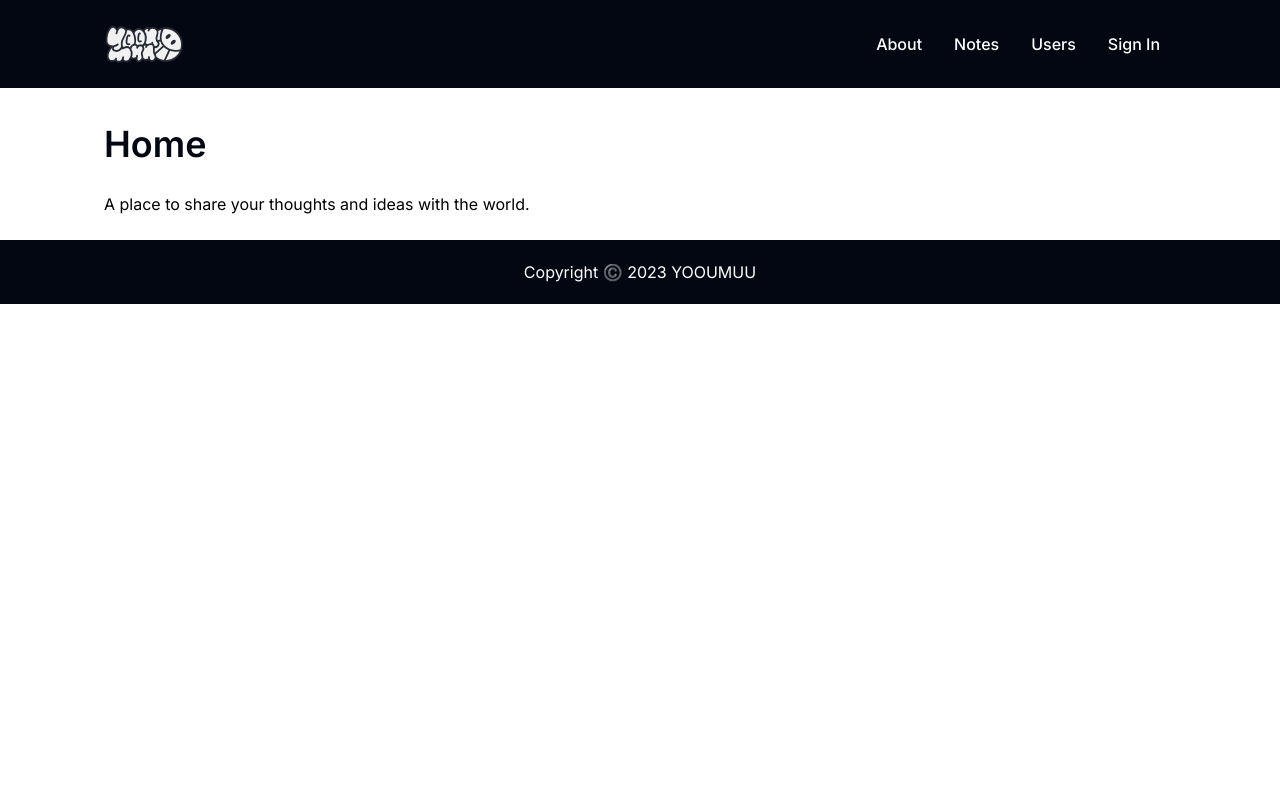
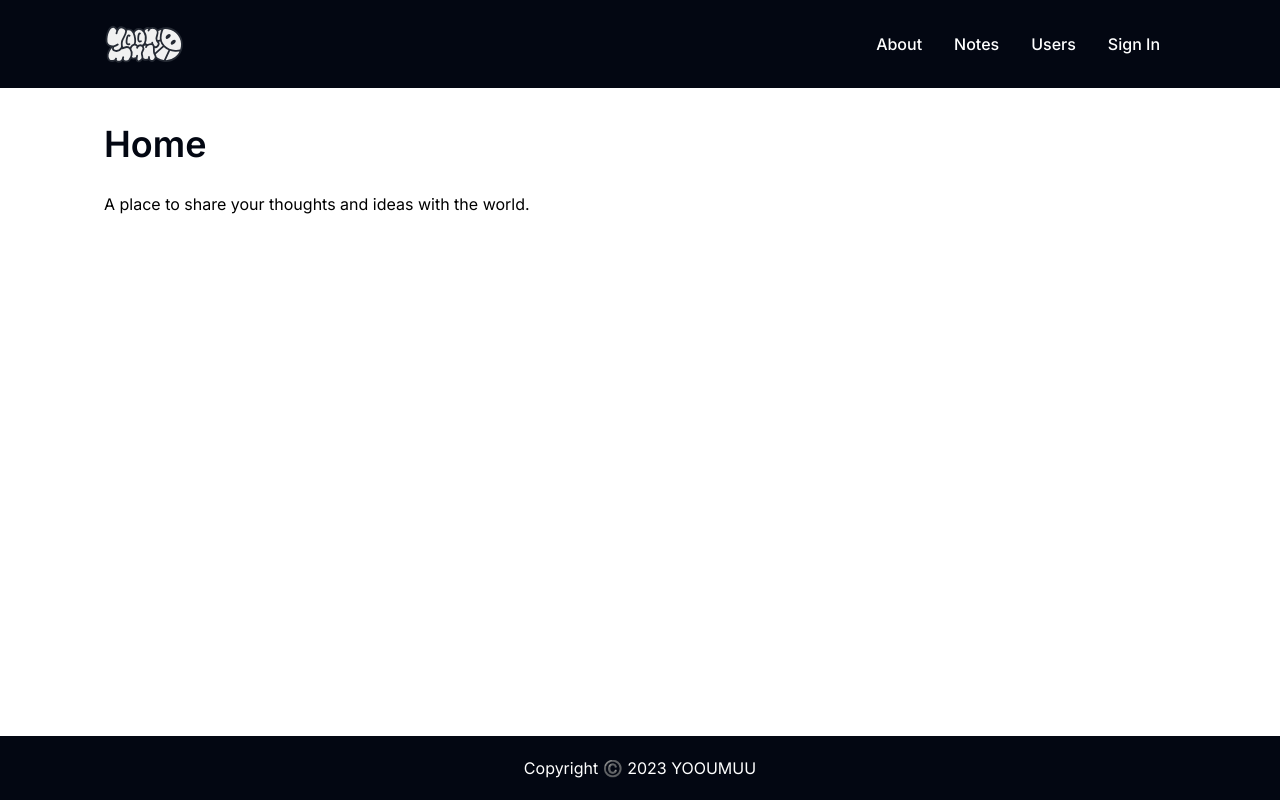
Before and after one commit to YOOUMUU/my-space, a Next.js app: page / in a window 1280 px wide. Built offline with nearby package versions, Linux system fonts and the light colour scheme; no server answers.

Commit message:
Changed layout

```diff
--- a/app/layout.tsx
+++ b/app/layout.tsx
@@ -21,9 +21,13 @@ export default function RootLayout({
     <AuthProvider>
       <html lang="en">
         <body className={inter.className}>
-          <NavBar />
-          {children}
-          <Footer />
+          <div className="h-screen flex flex-col justify-between">
+            <div>
+              <NavBar />
+              {children}
+            </div>
+            <Footer />
+          </div>
         </body>
       </html>
     </AuthProvider>
```
